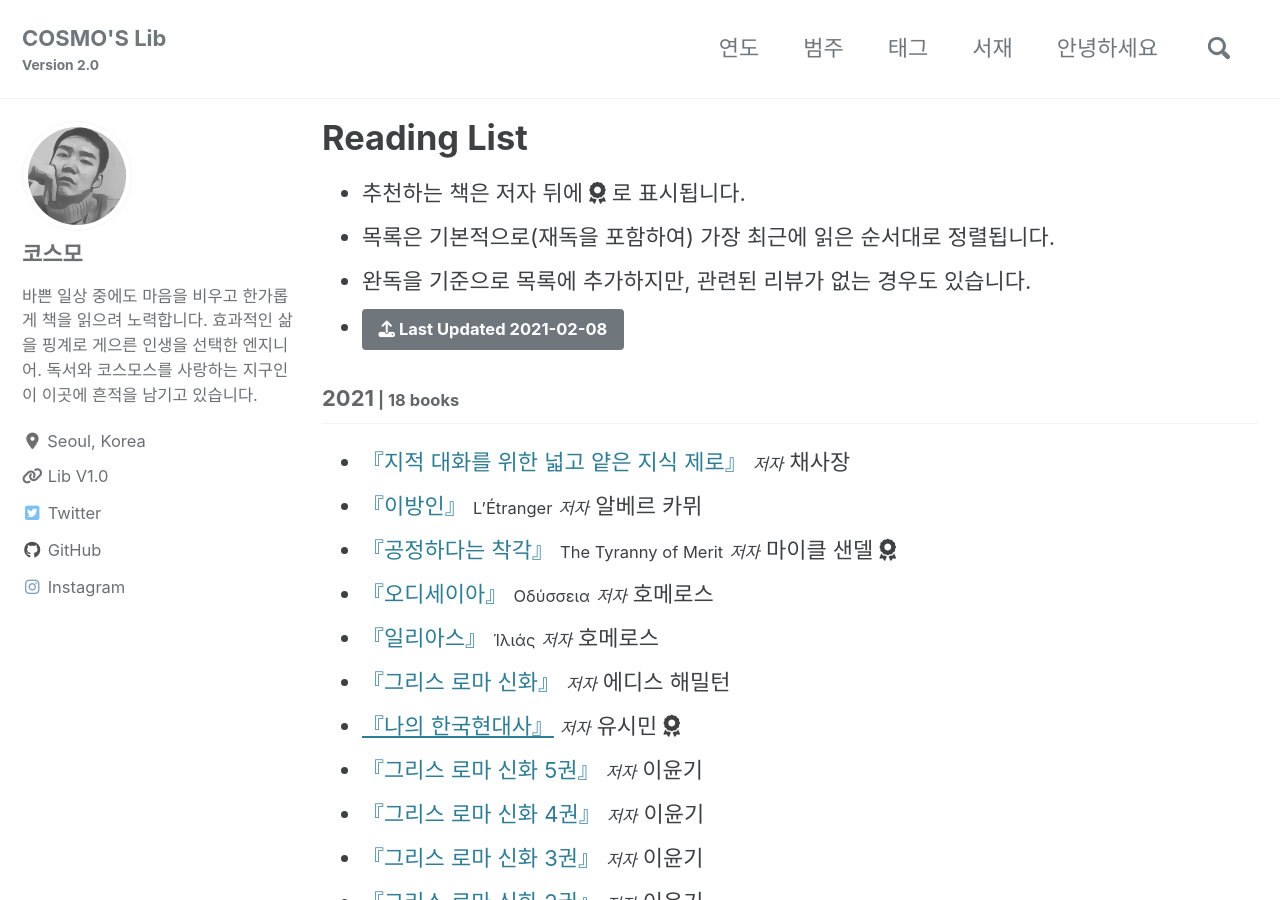
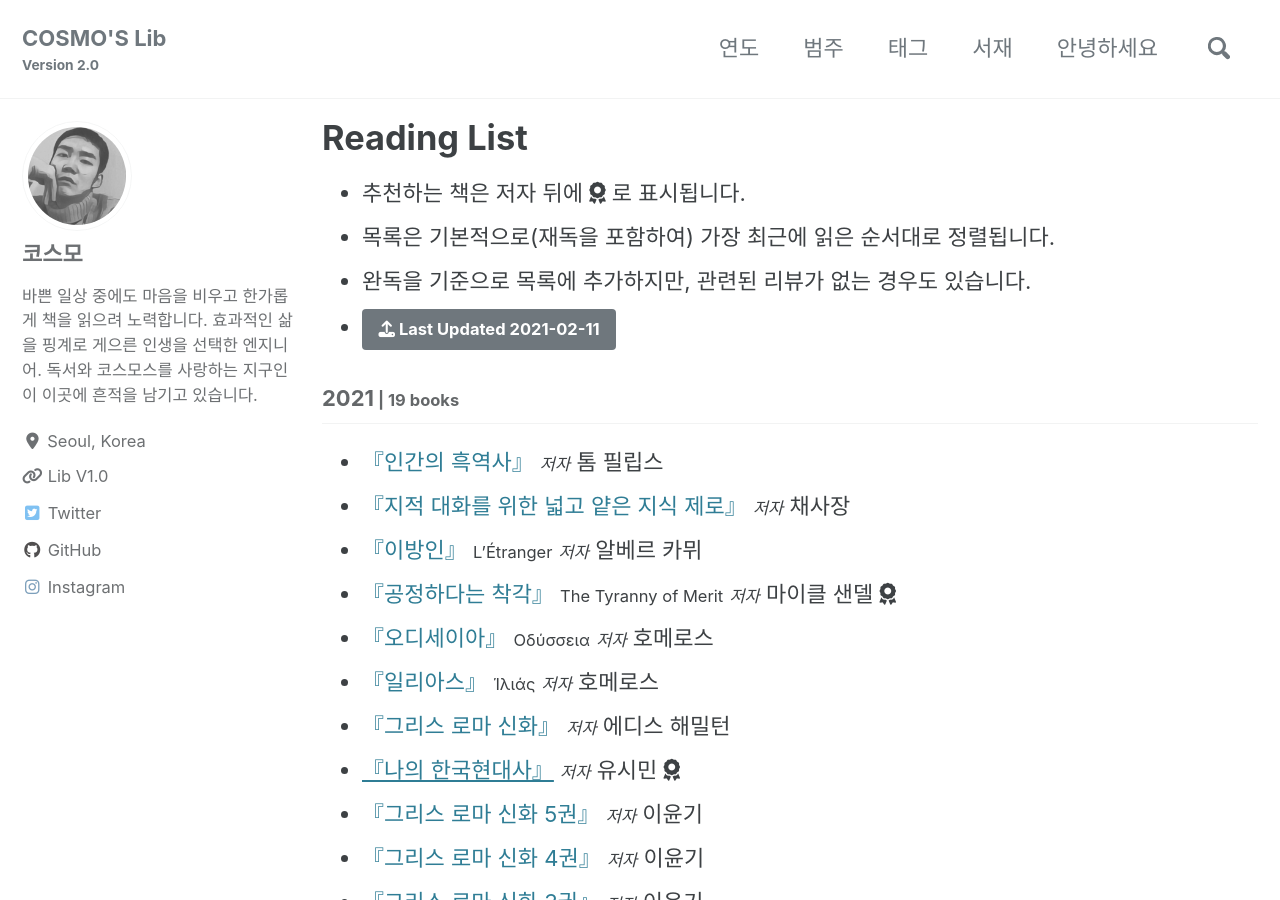
Before and after one commit to deftone2000/cosmo-s-archive, a Jekyll site: the page built from _pages/reading-list.html, in a window 1280 px wide and 900 px high. Built offline with Jekyll 4.4.1, drawn with Linux system fonts in a browser that asks for light colours; cached includes are drawn as plain includes; nearby versions of some CDN libraries; comment, search, counter and statistics services are not loaded; a style sheet for code colours, icons or effects is not loaded.

Commit message:
no message

```diff
--- a/_data/reading.yml
+++ b/_data/reading.yml
@@ -1,7 +1,17 @@
-lastupdate: 2021-02-08
+lastupdate: 2021-02-11
 list:
   - year: "2021"
     books:
+
+      - title: "인간의 흑역사"
+        ori_title:
+        author: 톰 필립스
+        post_title:
+        cover: https://img.ridicdn.net/cover/2127000058/xxlarge
+        trans: 홍한결
+        pub: 윌북 출판
+        pub_info: 2019.10.10. 전자책, 종이책 동시 출간
+        post_link:
 
       - title: "지적 대화를 위한 넓고 얕은 지식 제로"
         ori_title:
```
